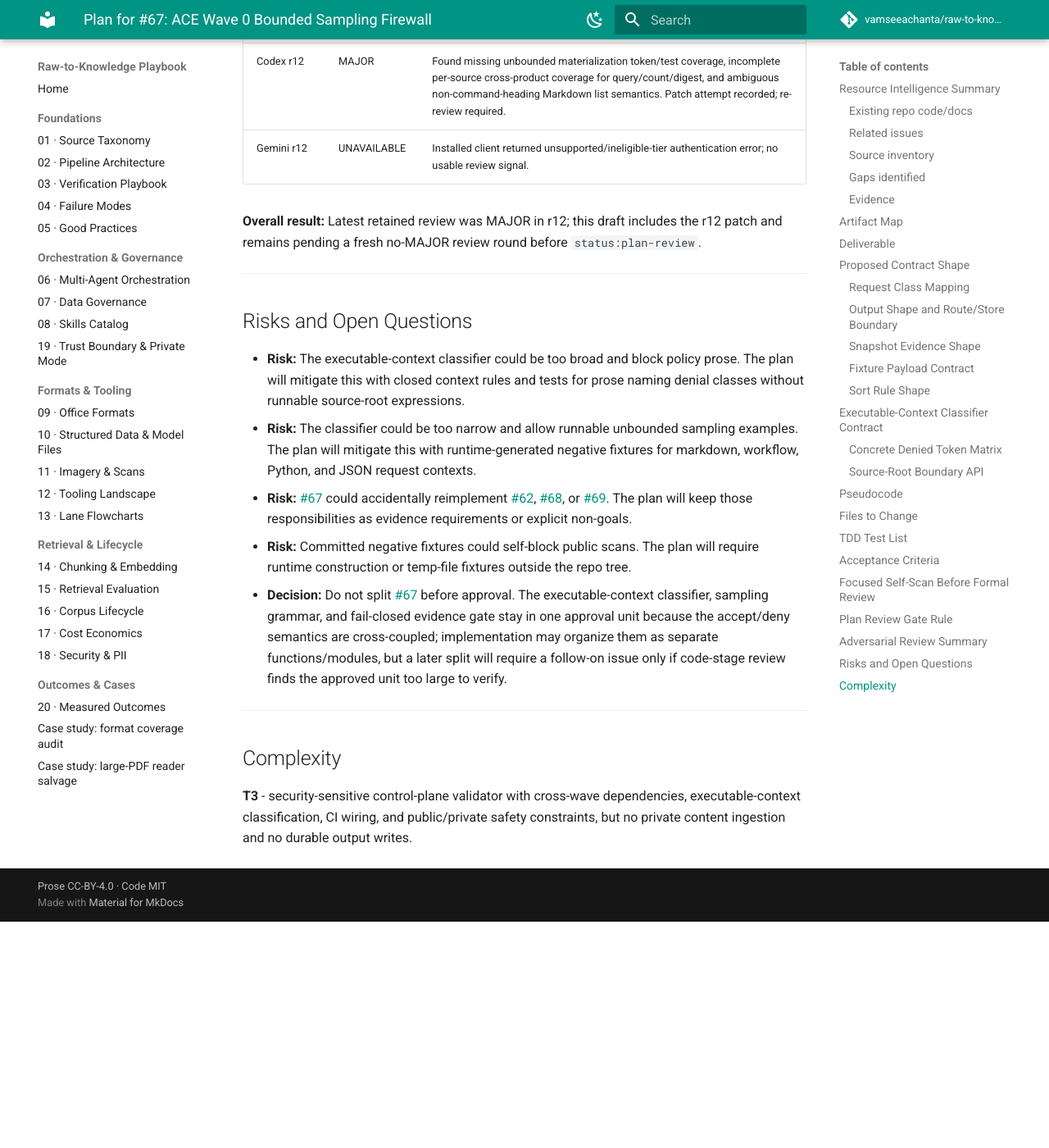
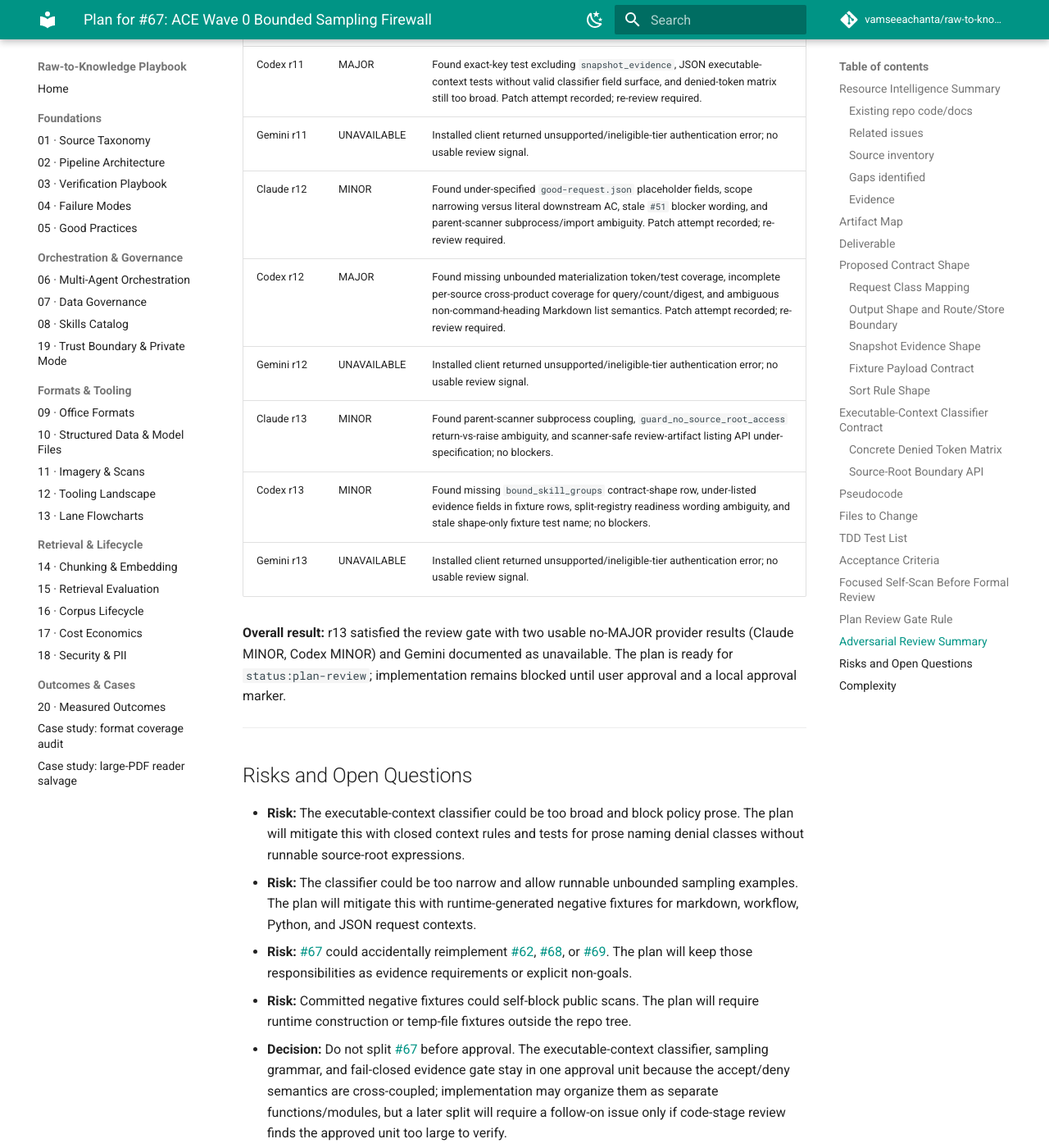
Before and after one commit to vamseeachanta/raw-to-knowledge-playbook, an MkDocs documentation site: the page built from docs/plans/2026-06-30-issue-67-ace-wave-0-bounded-sampling-firewall.md, in a window 1280 px wide and 1400 px high, scrolled down 37074 px. Shown: the whole window at 82% size. Built offline with MkDocs 1.6.1 and Material for MkDocs 9.7.7, drawn with Linux system fonts in a browser that asks for light colours; comment, search, counter and statistics services are not loaded; before the commit the page ends 38198 px from its top, so only the background shows below that; some of the changed text lies outside the part shown.

Commit message:
docs: move issue 67 to plan review

```diff
--- a/docs/plans/2026-06-30-issue-67-ace-wave-0-bounded-sampling-firewall.md
+++ b/docs/plans/2026-06-30-issue-67-ace-wave-0-bounded-sampling-firewall.md
@@ -1,13 +1,13 @@
 # Plan for #67: ACE Wave 0 Bounded Sampling Firewall
 
-> **Status:** draft
+> **Status:** plan-review
 > **Complexity:** T3
 > **Date:** 2026-06-30
 > **Issue:** https://github.com/vamseeachanta/raw-to-knowledge-playbook/issues/67
 > **Client:** N/A
 > **Project:** N/A
 > **Lane:** lane:codex
-> **Review artifacts:** r12 Claude MINOR, Codex MAJOR; Gemini unavailable; patched pending r13
+> **Review artifacts:** r13 Claude/Codex MINOR; Gemini unavailable
 
 ---
 
@@ -162,6 +162,10 @@
 | Review artifact - Codex r12 | `scripts/review/results/2026-06-30-plan-67-codex-r12.md` |
 | Review artifact - Gemini r12 | `scripts/review/results/2026-06-30-plan-67-gemini-r12.md` |
 | Disagreement report r12 | `scripts/review/results/2026-06-30-plan-67-disagreement-r12.md` |
+| Review artifact - Claude r13 | `scripts/review/results/2026-06-30-plan-67-claude-r13.md` |
+| Review artifact - Codex r13 | `scripts/review/results/2026-06-30-plan-67-codex-r13.md` |
+| Review artifact - Gemini r13 | `scripts/review/results/2026-06-30-plan-67-gemini-r13.md` |
+| Disagreement report r13 | `scripts/review/results/2026-06-30-plan-67-disagreement-r13.md` |
 | Provider stderr sidecars | not retained unless normalized, scanned, and explicitly listed |
 
 ---
@@ -640,8 +644,11 @@
 | Claude r12 | MINOR | Found under-specified `good-request.json` placeholder fields, scope narrowing versus literal downstream AC, stale `#51` blocker wording, and parent-scanner subprocess/import ambiguity. Patch attempt recorded; re-review required. |
 | Codex r12 | MAJOR | Found missing unbounded materialization token/test coverage, incomplete per-source cross-product coverage for query/count/digest, and ambiguous non-command-heading Markdown list semantics. Patch attempt recorded; re-review required. |
 | Gemini r12 | UNAVAILABLE | Installed client returned unsupported/ineligible-tier authentication error; no usable review signal. |
+| Claude r13 | MINOR | Found parent-scanner subprocess coupling, `guard_no_source_root_access` return-vs-raise ambiguity, and scanner-safe review-artifact listing API under-specification; no blockers. |
+| Codex r13 | MINOR | Found missing `bound_skill_groups` contract-shape row, under-listed evidence fields in fixture rows, split-registry readiness wording ambiguity, and stale shape-only fixture test name; no blockers. |
+| Gemini r13 | UNAVAILABLE | Installed client returned unsupported/ineligible-tier authentication error; no usable review signal. |
 
-**Overall result:** Latest retained review was MAJOR in r12; this draft includes the r12 patch and remains pending a fresh no-MAJOR review round before `status:plan-review`.
+**Overall result:** r13 satisfied the review gate with two usable no-MAJOR provider results (Claude MINOR, Codex MINOR) and Gemini documented as unavailable. The plan is ready for `status:plan-review`; implementation remains blocked until user approval and a local approval marker.
 
 ---
 
```
Also changed, not shown: docs/plans/README.md (+2 -2 lines), docs/plans/ace-share-ingestion-wave-coordination.md (+1 -1 lines), scripts/review/results/2026-06-30-plan-67-claude-r13.md (added, +41 -0 lines), scripts/review/results/2026-06-30-plan-67-codex-r13.md (added, +29 -0 lines), scripts/review/results/2026-06-30-plan-67-disagreement-r13.md (added, +31 -0 lines), scripts/review/results/2026-06-30-plan-67-gemini-r13.md (added, +11 -0 lines), 1 other file.
